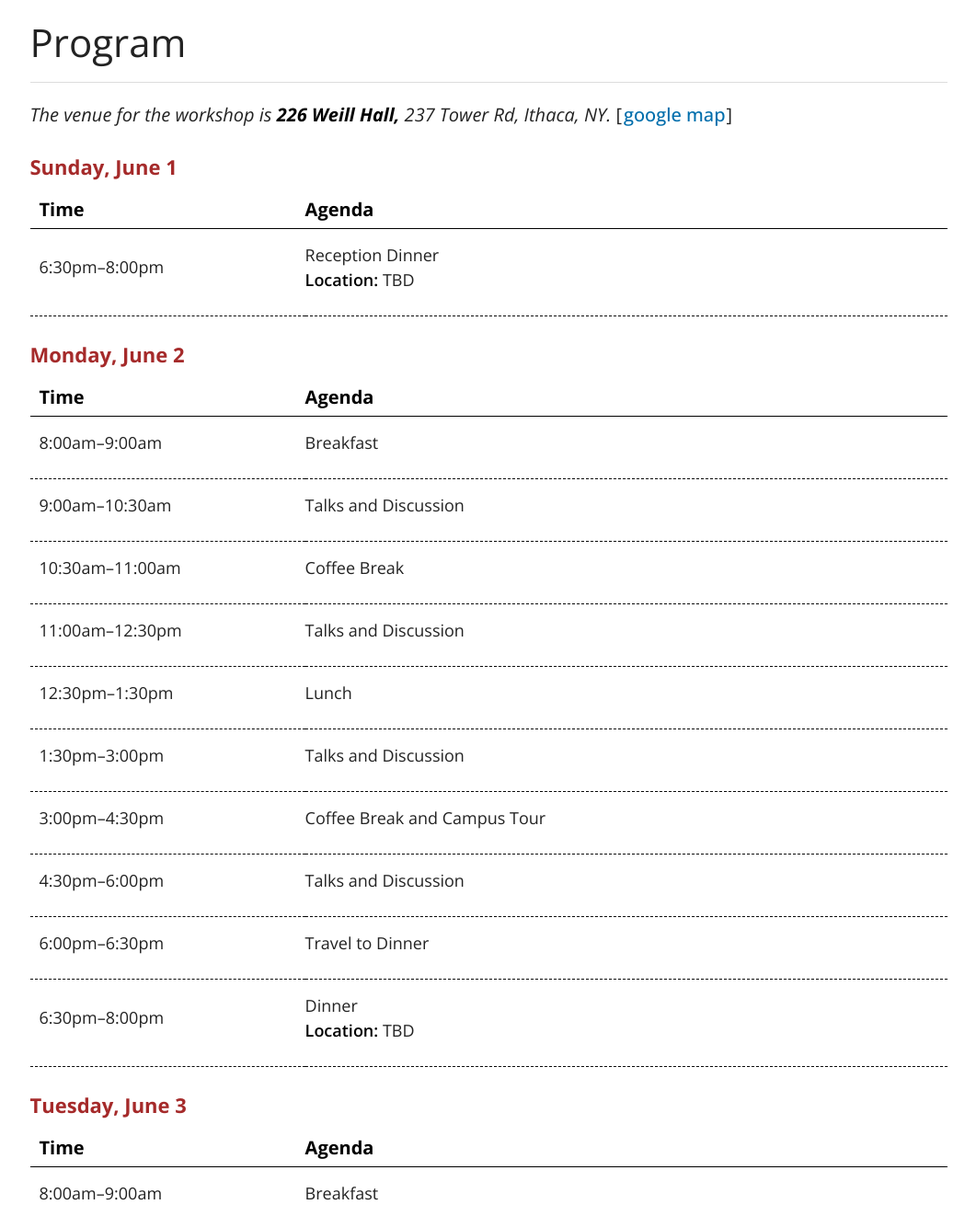
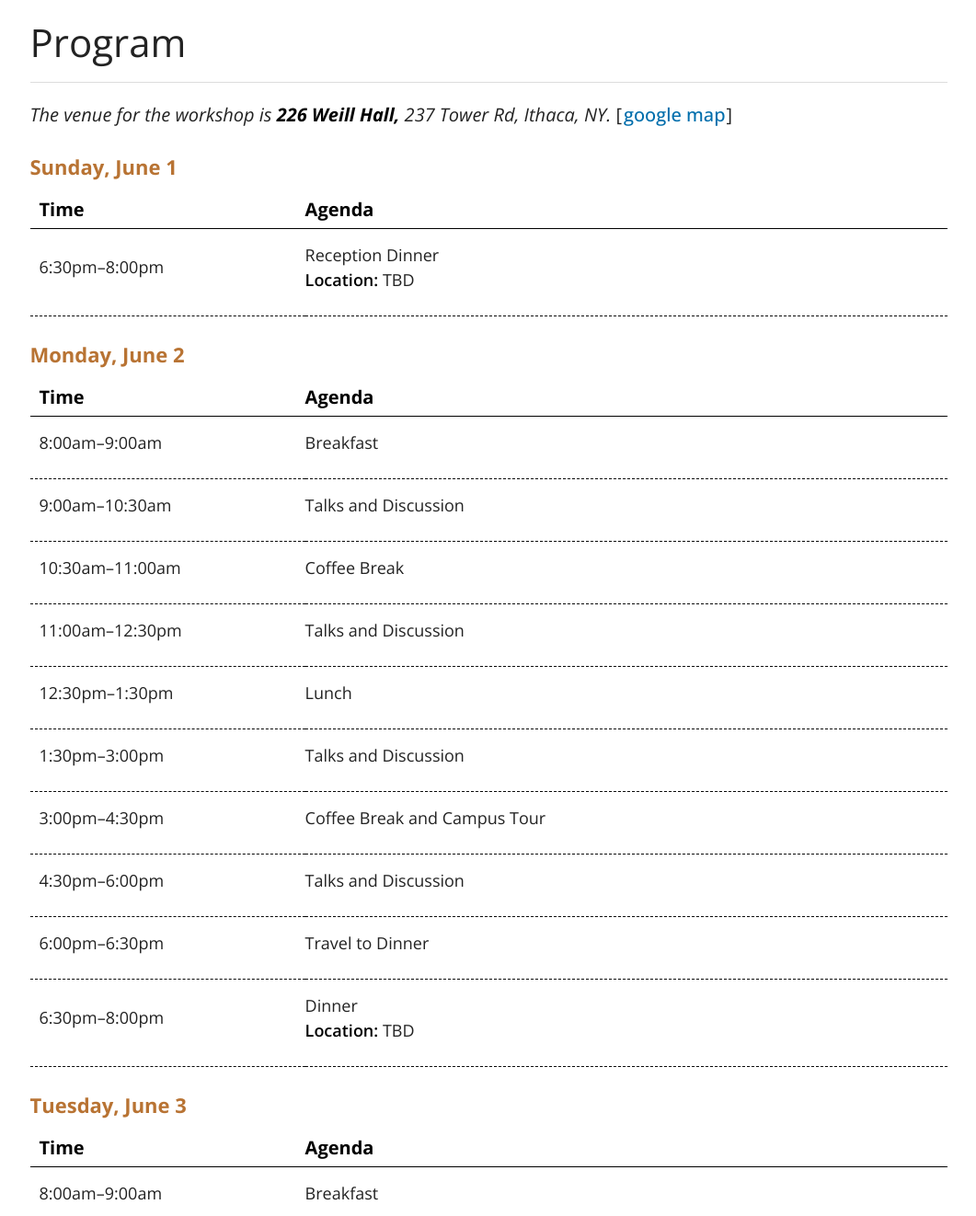
Before and after one commit to reconfig-net-workshop/workshop2025, a plain HTML site: page index.html in a window 1280 px wide. Shown: the part 2938-4260 px from the top of the page at 92% size, without its empty margins (109-1170 px from the left). Drawn offline with nearby package versions, Linux system fonts and the light colour scheme; a script that the page names is missing; some icons are missing.

Commit message:
Update index.html

```diff
--- a/index.html
+++ b/index.html
@@ -503,7 +503,7 @@ button,select{text-transform:none}[type=button],[type=reset],[type=submit],butto
               <col width="70%">
               <tbody>
               <tr>
-                <td style="padding-left:0px;padding-right:0px;border-bottom:0px solid #000;font-size: 22px;font-weight: 700;color: #A52A2A;padding-bottom: 10px;">Sunday, June&nbsp;1</td>
+                <td style="padding-left:0px;padding-right:0px;border-bottom:0px solid #000;font-size: 22px;font-weight: 700;color: #B87333;padding-bottom: 10px;">Sunday, June&nbsp;1</td>
                 <td style="border-bottom:0px solid #000;"></td>
               </tr>
               <tr>
@@ -531,7 +531,7 @@ button,select{text-transform:none}[type=button],[type=reset],[type=submit],butto
 
 
               <tr>
-                <td style="padding-left:0px;padding-right:0px;border-bottom:0px solid #000;font-size: 22px;font-weight: 700;color: #A52A2A;padding-top: 25px;padding-bottom: 10px;">Monday, June&nbsp;2</td>
+                <td style="padding-left:0px;padding-right:0px;border-bottom:0px solid #000;font-size: 22px;font-weight: 700;color: #B87333;padding-top: 25px;padding-bottom: 10px;">Monday, June&nbsp;2</td>
                 <td style="border-bottom:0px solid #000;"></td>
               </tr>
               <!--<tr>
@@ -825,7 +825,7 @@ button,select{text-transform:none}[type=button],[type=reset],[type=submit],butto
 
 
               <tr>
-                <td style="padding-left:0px;padding-right:0px;border-bottom:0px solid #000;font-size: 22px;font-weight: 700;color: #A52A2A;padding-top: 25px;padding-bottom: 10px;">Tuesday, June&nbsp;3</td>
+                <td style="padding-left:0px;padding-right:0px;border-bottom:0px solid #000;font-size: 22px;font-weight: 700;color: #B87333;padding-top: 25px;padding-bottom: 10px;">Tuesday, June&nbsp;3</td>
                 <td style="border-bottom:0px solid #000;"></td>
               </tr>
               <!--<tr>
@@ -1017,7 +1017,7 @@ button,select{text-transform:none}[type=button],[type=reset],[type=submit],butto
 
 
               <tr>
-                <td style="padding-left:0px;padding-right:0px;border-bottom:0px solid #000;font-size: 22px;font-weight: 700;color: #A52A2A;padding-top: 25px;padding-bottom: 10px;">Wednesday, June&nbsp;4</td>
+                <td style="padding-left:0px;padding-right:0px;border-bottom:0px solid #000;font-size: 22px;font-weight: 700;color: #B87333;padding-top: 25px;padding-bottom: 10px;">Wednesday, June&nbsp;4</td>
                 <td style="border-bottom:0px solid #000;"></td>
               </tr>
               <!--<tr>
```
